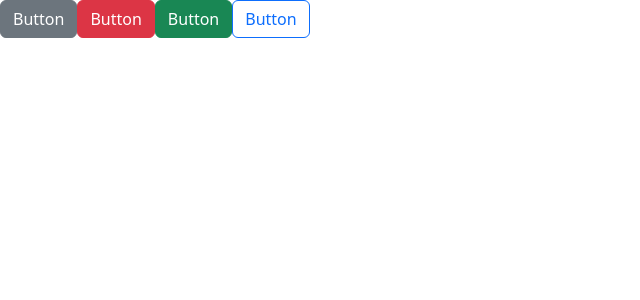
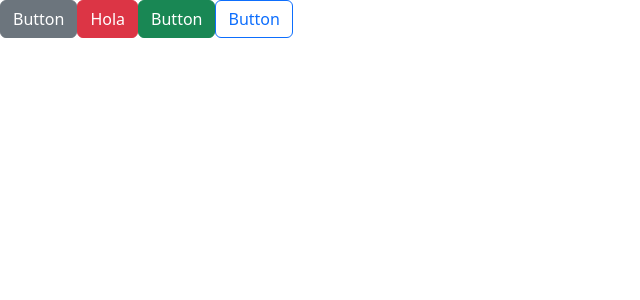
Before and after one commit to ChristinaBustos/DWP-Practice, a Vue app in the folder Client/: page / in a window 1280 px wide. Shown: the top 300 px of the page, without its empty margins (0-640 px from the left). Built offline with nearby package versions, Linux system fonts and the light colour scheme.

Commit message:
[UPDATE] new change

```diff
--- a/Client/src/App.vue
+++ b/Client/src/App.vue
@@ -5,7 +5,7 @@
 <template>
   <div id="app">
    <b-button>Button</b-button>
-  <b-button :disabled="false" variant="danger">Button</b-button>
+  <b-button :disabled="false" variant="danger">Hola</b-button>
   <b-button variant="success">Button</b-button>
   <b-button variant="outline-primary">Button</b-button>
   </div>
```
